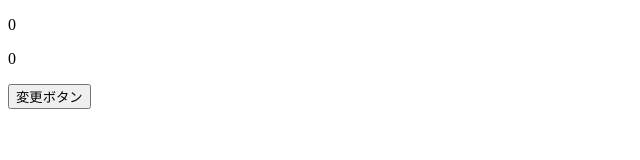
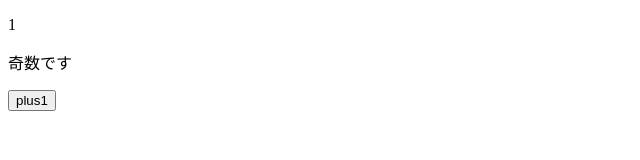
Before and after one commit to aida39/vue_practice, a plain HTML site: page index.html in a window 1280 px wide. Shown: the whole page, without its empty margins (0-640 px from the left). Drawn offline with nearby package versions, Linux system fonts and the light colour scheme.

Commit message:
練習問題v-showまで

```diff
--- a/index.html
+++ b/index.html
@@ -11,28 +11,26 @@
 
 <body>
     <div id="app">
-        <p>{{ square }}</p>
-        <p>{{ count }}</p>
-        <button v-on:click="counter">変更ボタン</button>
+        <p>{{ number }}</p>
+        <p v-show="number % 2 === 0">偶数です</p>
+        <p v-show="number % 2 === 1">奇数です</p>
+        <button v-on:click="number++">plus1</button>
     </div>
     <script>
         const vm = new Vue({
             el: '#app',
             data() {
                 return {
-                    count: 0,
+                    // isShow: true,
+                    number: 1
                 }
             },
-            methods: {
-                counter() {
-                    this.count++;
-                }
-            },
-            computed: {
-                square() {
-                    return this.count ** 2;
-                }
-            }
+            // methods: {
+            //     toggle() {
+            //         this.isShow = !this.isShow;
+            //         this.;
+            //     }
+            // }
         });
     </script>
 </body>
```
